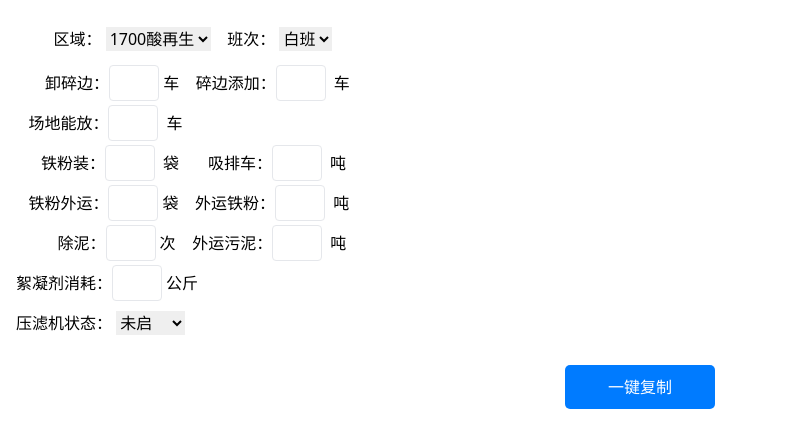
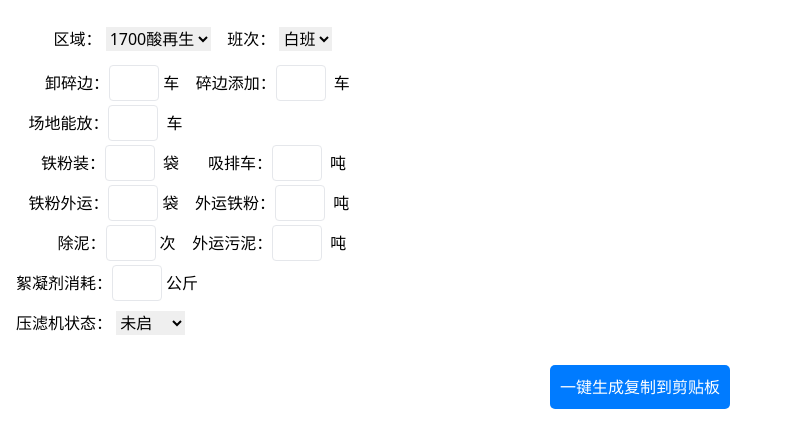
Before and after one commit to wg521125/szs, a plain HTML site: page index.html in a window 1280 px wide. Shown: the part 98-546 px from the top of the page, without its empty margins (0-803 px from the left). Drawn offline with nearby package versions, Linux system fonts and the light colour scheme.

Commit message:
Update index.html

```diff
--- a/index.html
+++ b/index.html
@@ -63,7 +63,7 @@
 /* 假设按钮的样式如下 */
 .btn-copy {
     display: block; /* 使按钮成为块级元素 */
-    width: 150px; /* 设置按钮宽度，这里仅为示例 */
+    width: auto; /* 设置按钮宽度，这里仅为示例 */
     margin: 20px auto; /* 上下外边距和左右自动外边距实现居中 */
     padding: 10px; /* 按钮内边距 */
     background-color: #007BFF; /* 蓝色背景 */
@@ -131,7 +131,7 @@
 
 
     </form>
-    <button id="copyBtn" class="btn-copy">一键复制</button>
+    <button id="copyBtn" class="btn-copy">一键生成复制到剪贴板</button>
 
     <script>
 
```
